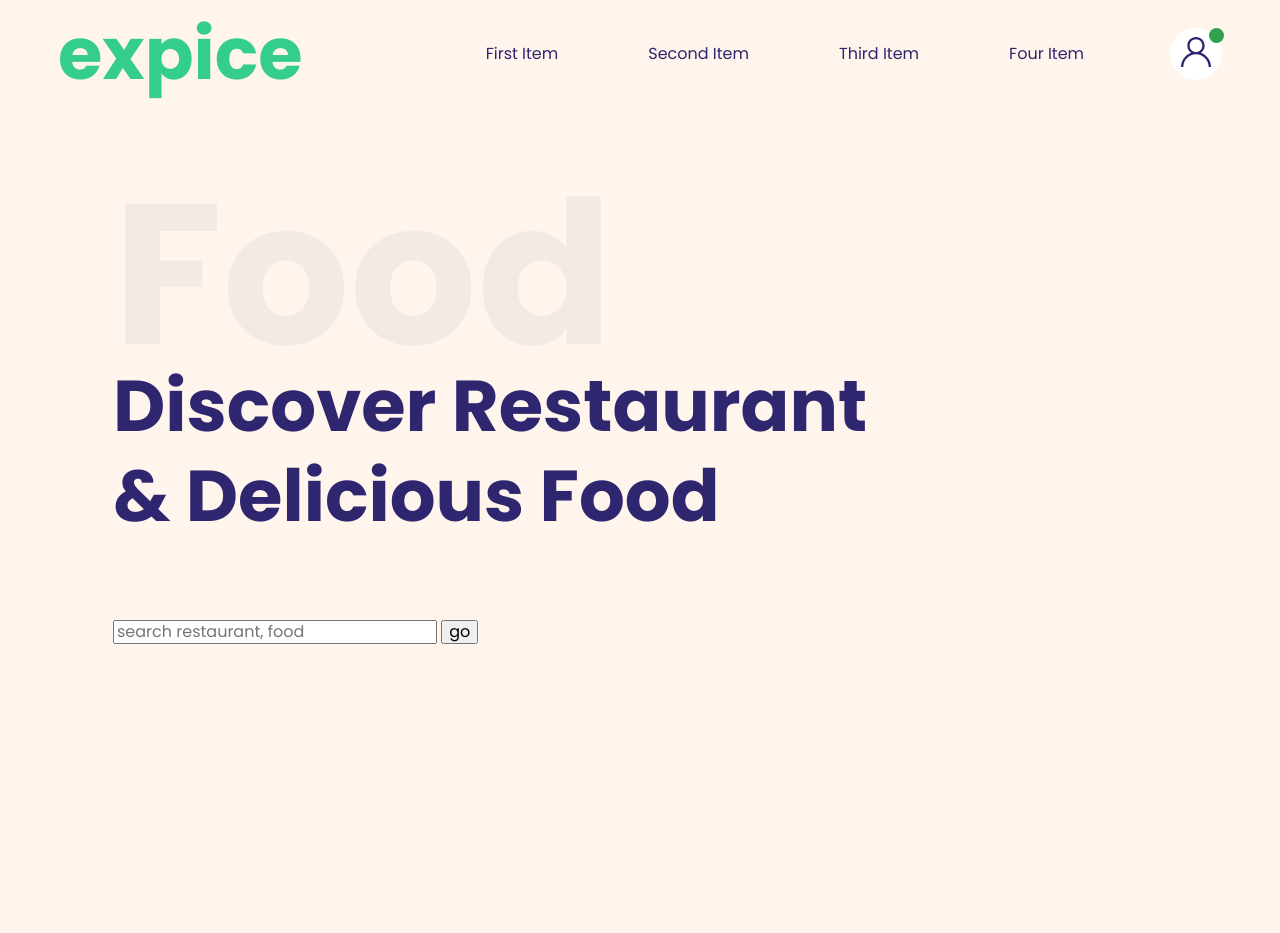
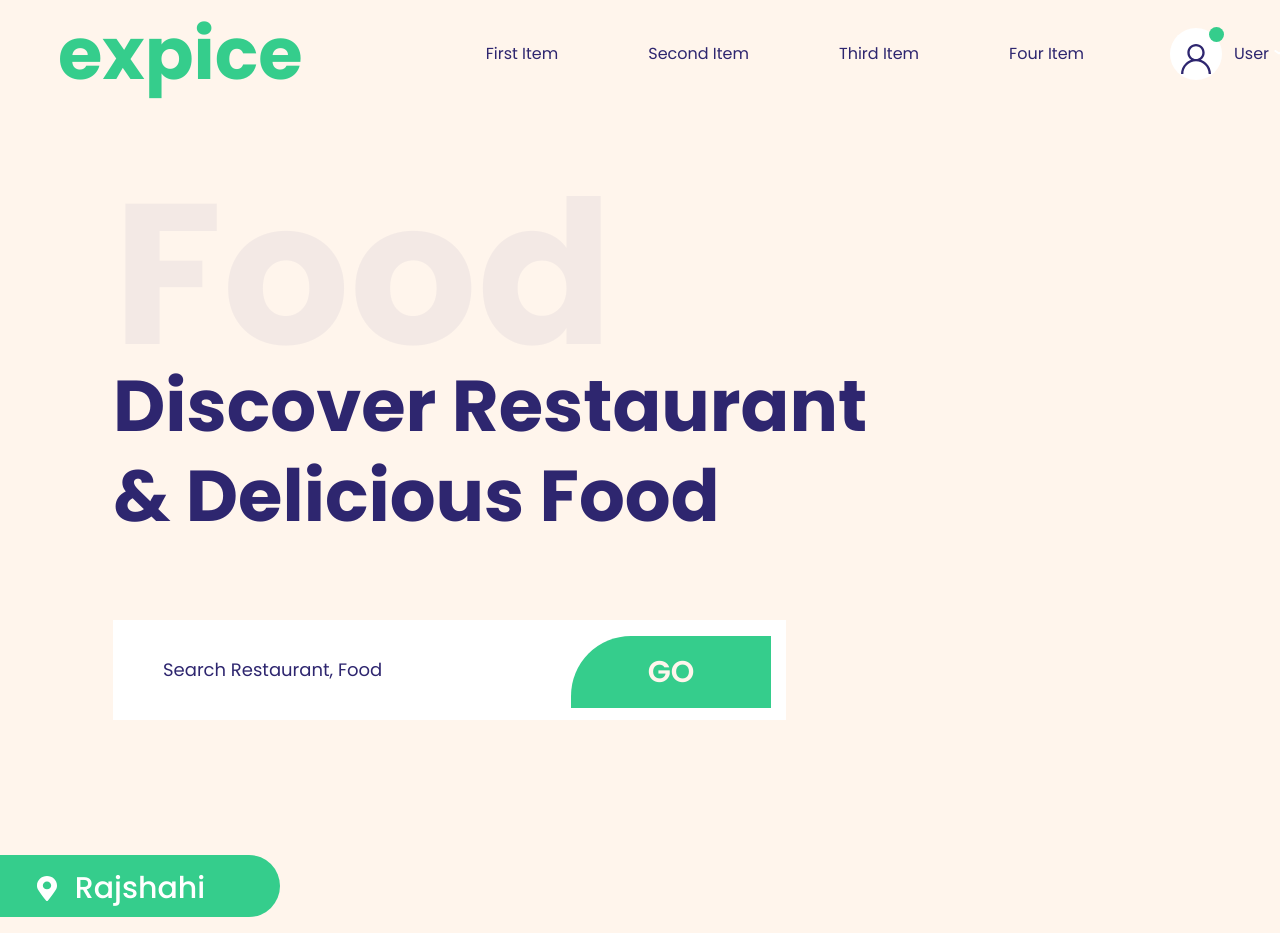
Before and after one commit to Heneros/html-restaurant, a website: page src/index.html in a window 1280 px wide. Before the commit the page ends 800 px from the top, so only its background shows below. Drawn offline with nearby package versions, Linux system fonts and the light colour scheme; files that its build step writes are made by us from their sources.

Commit message:
variables added, location.scss, slider input and btn

```diff
--- a/src/index.html
+++ b/src/index.html
@@ -27,6 +27,7 @@
                 </nav>
                 <div class="user__icon">
                     <img src="img/user-icon.svg" alt="user-icon">
+                    <span class="user__name">User</span>
                 </div>
               </header>
           </div>
@@ -41,10 +42,24 @@
                     & Delicious Food
                    </span>
                </p>
-                <input type="search" name="" placeholder="search restaurant, food">
-                <button>go</button>
+              <div class="input__btn">
+                <input
+                class="search__food"
+                type="search"
+                name="search__food"
+                placeholder="search restaurant, food">
+                <button
+                class="search__btn"
+                type="submit"
+                >go</button>
+              </div>
            </div>
         </div>
     </div>
+    <div class="location">
+        <span class="location__name">
+            Rajshahi
+        </span>
+    </div>
 </body>
 </html>
--- a/src/sass/_base.scss
+++ b/src/sass/_base.scss
@@ -1,8 +1,8 @@
 body {
     box-sizing: border-box;
     font-family: 'Poppins', Arial, sans-serif;
-    color:#2E266F;
-    background: #FFF5EC;
+    color: $violet;
+    background: $beige;
 
 }
 
@@ -25,6 +25,6 @@ body {
 }
 
 a{
-    color: #2E266F;
+    color:  $violet;
     text-decoration: none;
 }
--- /dev/null
+++ b/src/sass/_variables.scss
@@ -0,0 +1,3 @@
+$green: #35CD8C;
+$violet: #2E266F;
+$beige: #FFF5EC;
--- a/src/sass/components/header.scss
+++ b/src/sass/components/header.scss
@@ -27,7 +27,7 @@ font-weight: bold;
 font-size: 72px;
 line-height: 108px;
 text-align: center;
-color: #35CD8C;
+color: $green;
 }
 .user__icon{
     height: 52px;
@@ -35,19 +35,36 @@ color: #35CD8C;
     border-radius: 50%;
     background: #FFFFFF;
     position: relative;
+    display: flex;
+    align-items: center;
     img{
         padding-top: 9px;
         padding-left: 11px;
     }
     &:before{
+        content: "";
         position: absolute;
+        bottom: 38px;
         left: 39px;
-        content: "";
         border-radius: 50%;
         display: block;
-        background-color: #31A24C;
+        background-color: $green;
         height: 15px;
         width: 15px;
     }
+    .user__name{
+        padding-left: 23px;
+        position: relative;
+        cursor: pointer;
+        &:after{
+            content: "";
+            background-image: url('../img/arrow-down.svg');
+            width: 10px;
+            height: 5px;
+            bottom: 8px;
+            right: -15px;
+            position: absolute;
+        }
+    }
 }
 }
--- /dev/null
+++ b/src/sass/components/location.scss
@@ -0,0 +1,28 @@
+.location{
+background: #35CD8C;
+border-radius: 0px 100px 100px 0px;
+max-width: 280px;
+height: 62px;
+position: relative;
+top: 281px;
+    .location__name{
+        color: #fff;
+        font-weight: 500;
+        font-size: 30px;
+        line-height: 90px;
+        display: flex;
+        align-items: center;
+        justify-content: center;
+        text-transform: capitalize;
+        bottom: 12px;
+        position: relative;
+        &::before{
+            content: "";
+            background-image: url('../img/location.svg');
+            width: 20px;
+            height: 25px;
+            position: absolute;
+            left: 37px;
+        }
+    }
+}
--- a/src/sass/components/slider-header.scss
+++ b/src/sass/components/slider-header.scss
@@ -2,6 +2,7 @@
     padding: 0 98px;
     max-width: 766px;
     max-height: 450px;
+    position: relative;
     .main__title-slider{
         font-family: Poppins;
         font-style: normal;
@@ -19,10 +20,45 @@
         font-size: 72px;
         line-height: 90px;
         line-height: 90px;
-        color: #2E266F;
+        color: $violet;
         position: relative;
         bottom: 63px;
     }
-
-
+    .search__food{
+        width: 673px;
+        height: 90px;
+        border: none;
+        outline: none;
+        padding: 50px;
+    }
+    .search__food::placeholder{
+      color: $violet;
+      font-size: 18px;
+      line-height: 90px;
+      font-family: Poppins;
+      text-transform: capitalize;
+    }
+    .input__btn{
+        position: relative;
+    }
+    .search__btn{
+        background-color: $green;
+        border: none;
+        outline: none;
+        color: $beige;
+        width: 200px;
+        height: 72px;
+        display: flex;
+        align-items: center;
+        text-transform: uppercase;
+        font-weight: 600;
+        font-size: 30px;
+        justify-content: center;
+        display: flex;
+        border-radius: 60px 0px 0px 0px;
+        position: absolute;
+        top: 16px;
+        right: 108px;
+        cursor: pointer;
+    }
 }
--- a/src/sass/style.scss
+++ b/src/sass/style.scss
@@ -1,7 +1,7 @@
+@import 'variables';
 @import 'base';
 @import 'reset';
 
-
-
 @import 'components/header';
 @import 'components/slider-header';
+@import 'components/location';
```
Also changed, not shown: src/img/arrow-down.svg (added), src/img/location.svg (added).
